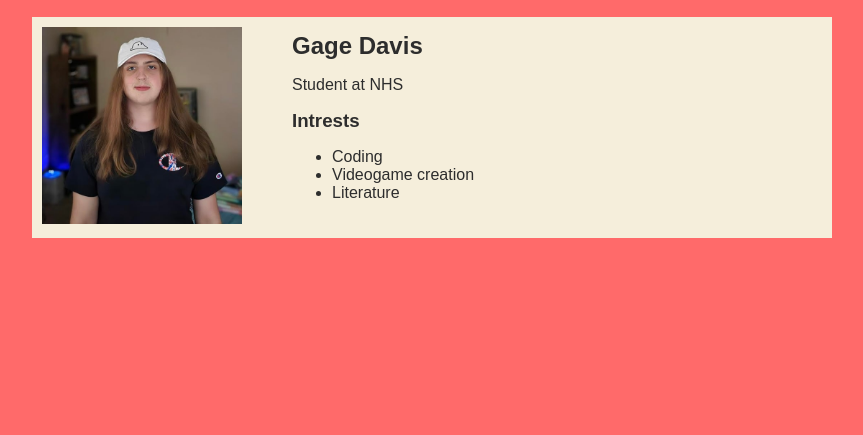
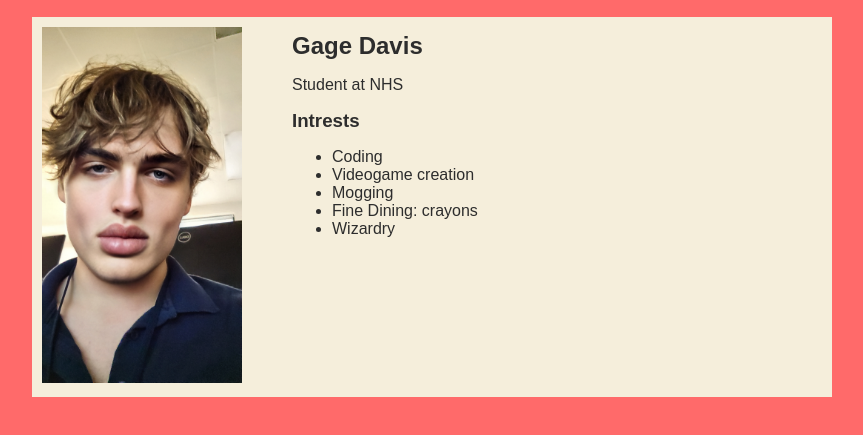
Before and after one commit to gagedavis1/gagedavis1.github.io, a plain HTML site: page index.html in a window 1280 px wide. Shown: the part 91-526 px from the top of the page, without its empty margins (208-1071 px from the left). Drawn offline with Linux system fonts and the light colour scheme.

Commit message:
updated index

```diff
--- a/index.html
+++ b/index.html
@@ -18,7 +18,7 @@
             <main>
                 <!-- Sidebar section-->
                 <div class = "sidebar">
-                    <img class = "sidebar-img" src = "images/Profile Picture.jpg">
+                    <img class = "sidebar-img" src = "images/Mog.jpg">
                 </div>
                 <!-- Content section-->
                 <div class = "content">
@@ -30,7 +30,9 @@
                         <ul>
                             <li>Coding</li>
                             <li>Videogame creation</li>
-                            <li>Literature</li>
+                            <li>Mogging</li>
+                            <li>Fine Dining: crayons</li>
+                            <li>Wizardry</li>
                         </ul>
                     </div>
                 </div>
```
Also changed, not shown: images/Mog.jpg (added).
